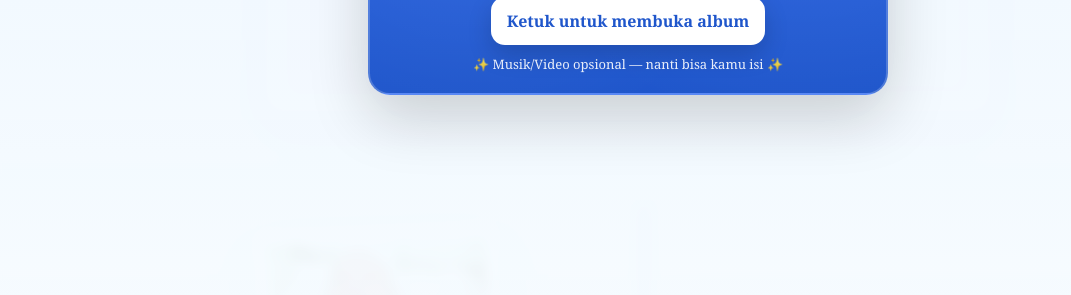
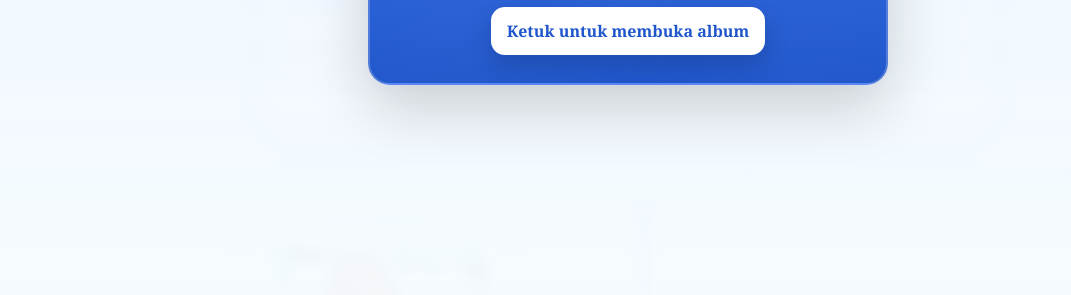
Before and after one commit to fadilahnfad-glitch/anakku, a plain HTML site: page index.html in a window 1280 px wide. Shown: the part 480-775 px from the top of the page, without its empty margins (12-1083 px from the left). Drawn offline with nearby package versions, Linux system fonts and the light colour scheme.

Commit message:
Update index.html

```diff
--- a/index.html
+++ b/index.html
@@ -557,7 +557,7 @@
      🚗 ⭐ 🚙
     </div><button class="btn primary" id="openBtn">Ketuk untuk membuka album</button>
     <div class="hint">
-     ✨ Musik/Video opsional — nanti bisa kamu isi ✨
+
     </div>
    </div>
   </div>
```
